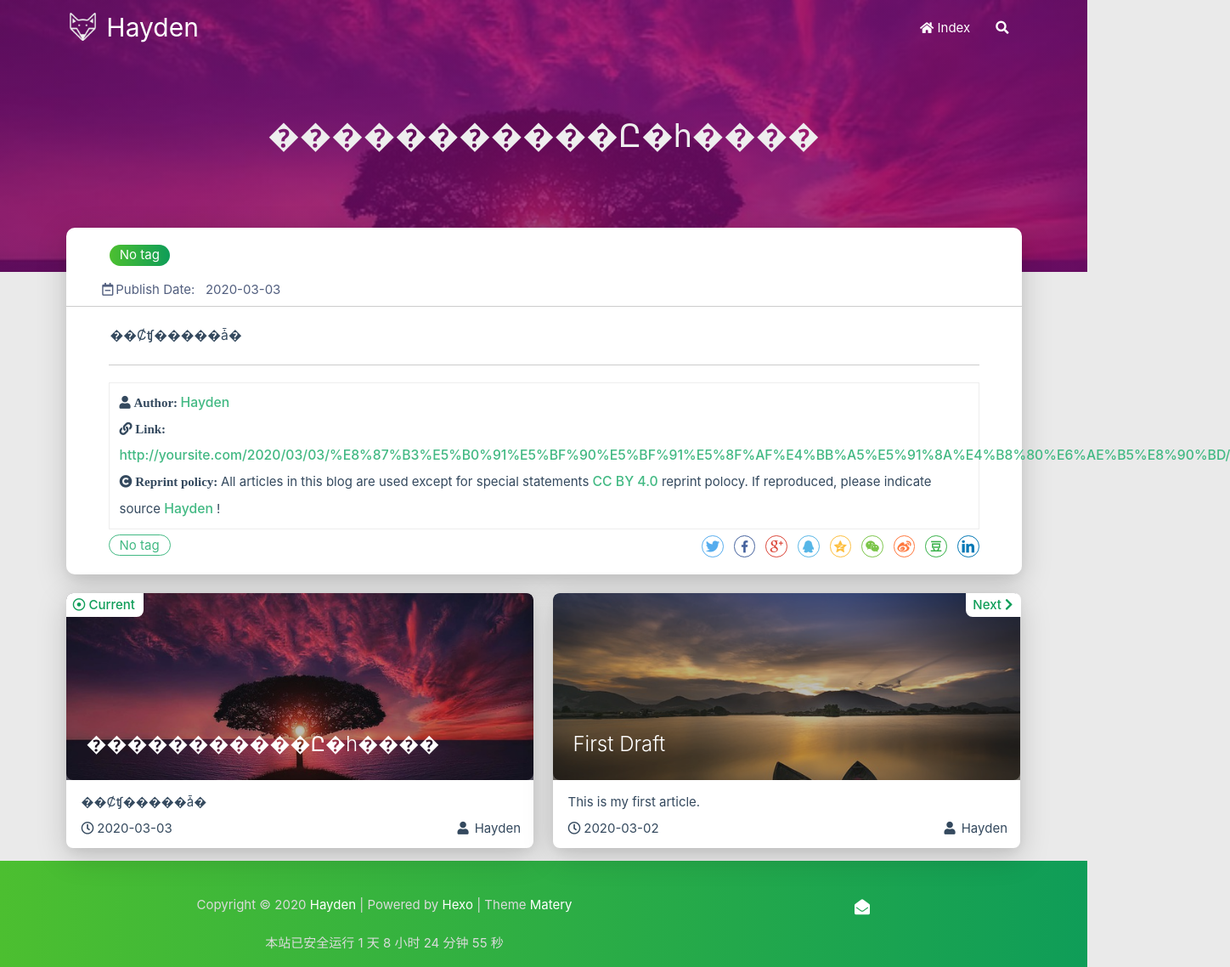
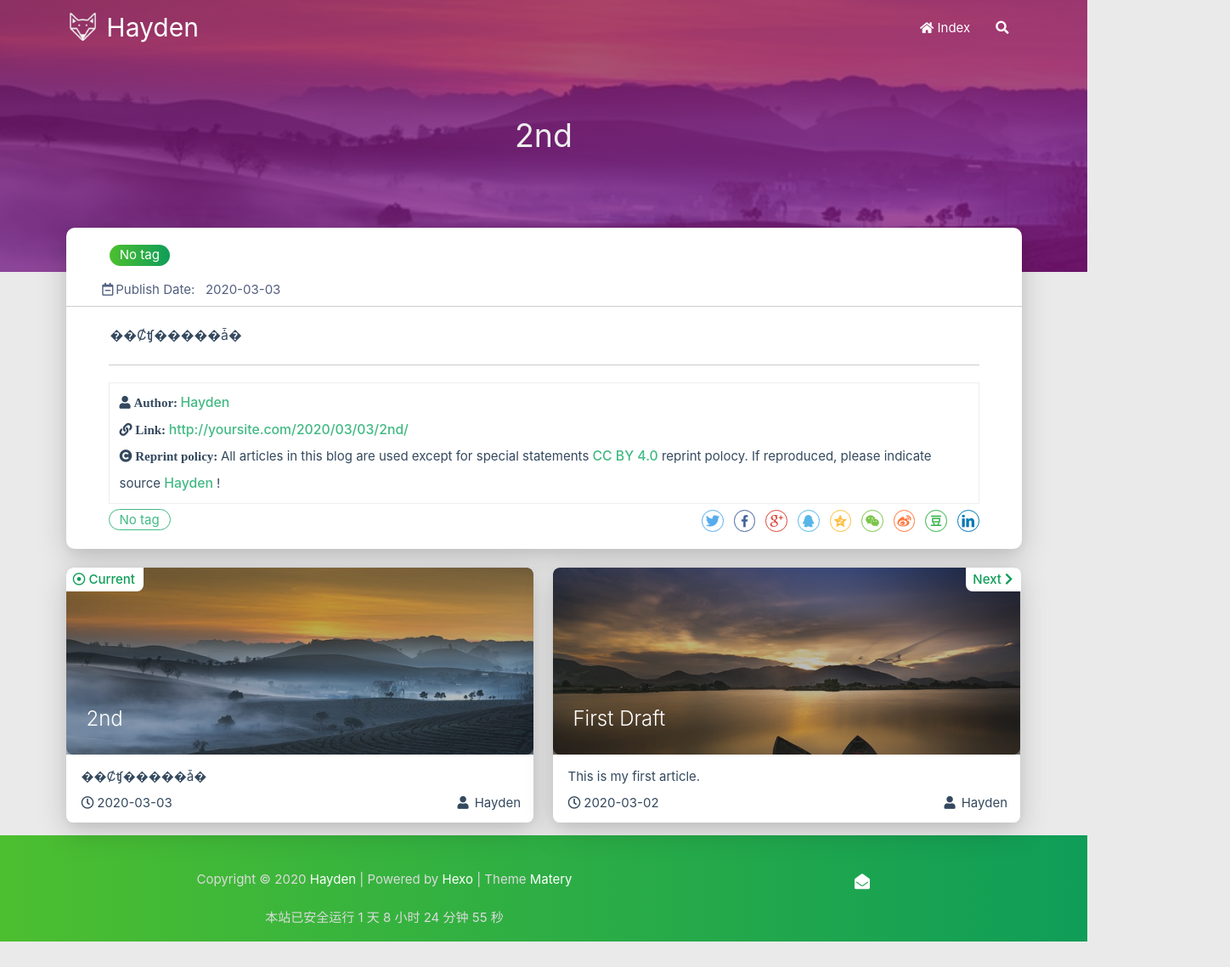
Before and after one commit to Akiract/Akiract.github.io, a plain HTML site: page 2020/03/03/2nd/index.html in a window 1280 px wide. Shown: the whole page at 85% size, 1448 px wide, since content can reach past the window. After the commit the page ends 1108 px from the top, so only its background shows below. Drawn offline with Linux system fonts and the light colour scheme; no server answers.

Commit message:
Site updated: 2020-03-03 16:24:49

```diff
--- a/2020/03/03/至少忐忑可以告一段落/index.html
+++ b/2020/03/03/2nd/index.html
@@ -4,7 +4,7 @@
 
 <head>
     <meta charset="utf-8">
-    <meta name="keywords" content="�����������Ը�һ����, Hayden">
+    <meta name="keywords" content="2nd, Hayden">
     <meta name="description" content="">
     <meta http-equiv="X-UA-Compatible" content="IE=edge">
     <meta name="viewport" content="width=device-width, initial-scale=1.0, user-scalable=no">
@@ -13,7 +13,7 @@
     <meta name="format-detection" content="telephone=no">
     <meta name="apple-mobile-web-app-capable" content="yes">
     <meta name="apple-mobile-web-app-status-bar-style" content="black-translucent">
-    <title>�����������Ը�һ���� | Hayden</title>
+    <title>2nd | Hayden</title>
     <link rel="icon" type="image/png" href="/favicon.png">
 
     <link rel="stylesheet" type="text/css" href="/libs/awesome/css/all.css">
@@ -171,12 +171,12 @@
 
 
 
-<div class="bg-cover pd-header post-cover" style="background-image: url('/medias/featureimages/15.jpg')">
+<div class="bg-cover pd-header post-cover" style="background-image: url('/medias/featureimages/8.jpg')">
     <div class="container" style="right: 0px;left: 0px;">
         <div class="row">
             <div class="col s12 m12 l12">
                 <div class="brand">
-                    <h1 class="description center-align post-title">�����������Ը�һ����</h1>
+                    <h1 class="description center-align post-title">2nd</h1>
                 </div>
             </div>
         </div>
@@ -253,7 +253,7 @@
                     </i>
                 </span>
                 <span class="reprint-info">
-                    <a href="http://yoursite.com/2020/03/03/%E8%87%B3%E5%B0%91%E5%BF%90%E5%BF%91%E5%8F%AF%E4%BB%A5%E5%91%8A%E4%B8%80%E6%AE%B5%E8%90%BD/">http://yoursite.com/2020/03/03/%E8%87%B3%E5%B0%91%E5%BF%90%E5%BF%91%E5%8F%AF%E4%BB%A5%E5%91%8A%E4%B8%80%E6%AE%B5%E8%90%BD/</a>
+                    <a href="http://yoursite.com/2020/03/03/2nd/">http://yoursite.com/2020/03/03/2nd/</a>
                 </span>
             </div>
             <div class="reprint__notice">
@@ -334,13 +334,13 @@
                 <i class="far fa-dot-circle"></i>&nbsp;Current
             </div>
             <div class="card">
-                <a href="/2020/03/03/%E8%87%B3%E5%B0%91%E5%BF%90%E5%BF%91%E5%8F%AF%E4%BB%A5%E5%91%8A%E4%B8%80%E6%AE%B5%E8%90%BD/">
+                <a href="/2020/03/03/2nd/">
                     <div class="card-image">
 
 
-                        <img src="/medias/featureimages/15.jpg" class="responsive-img" alt="�����������Ը�һ����">
+                        <img src="/medias/featureimages/8.jpg" class="responsive-img" alt="2nd">
 
-                        <span class="card-title">�����������Ը�һ����</span>
+                        <span class="card-title">2nd</span>
                     </div>
                 </a>
                 <div class="card-content article-content">
```
Also changed, not shown: 2020/03/02/1st/index.html (+3 -3 lines), archives/2020/03/index.html (+3 -3 lines), archives/2020/index.html (+3 -3 lines), archives/index.html (+3 -3 lines), index.html (+3 -3 lines).
